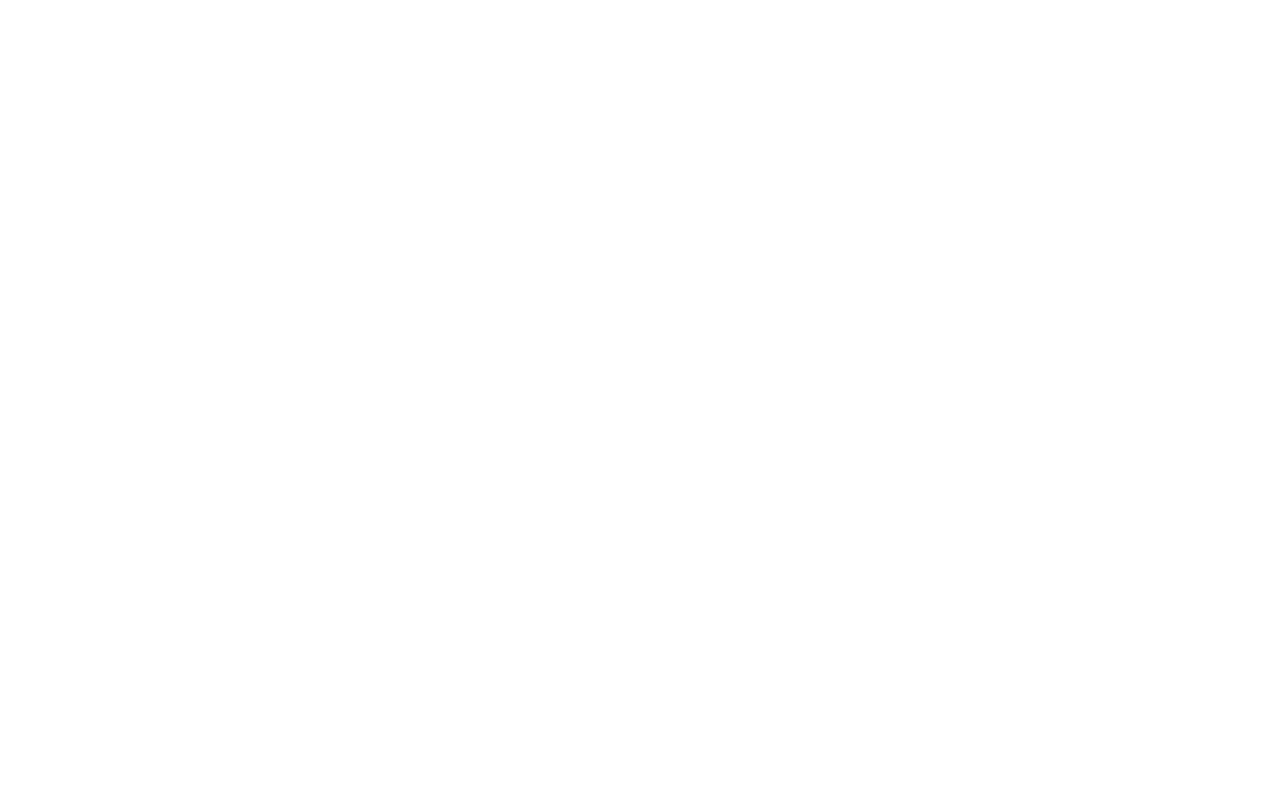
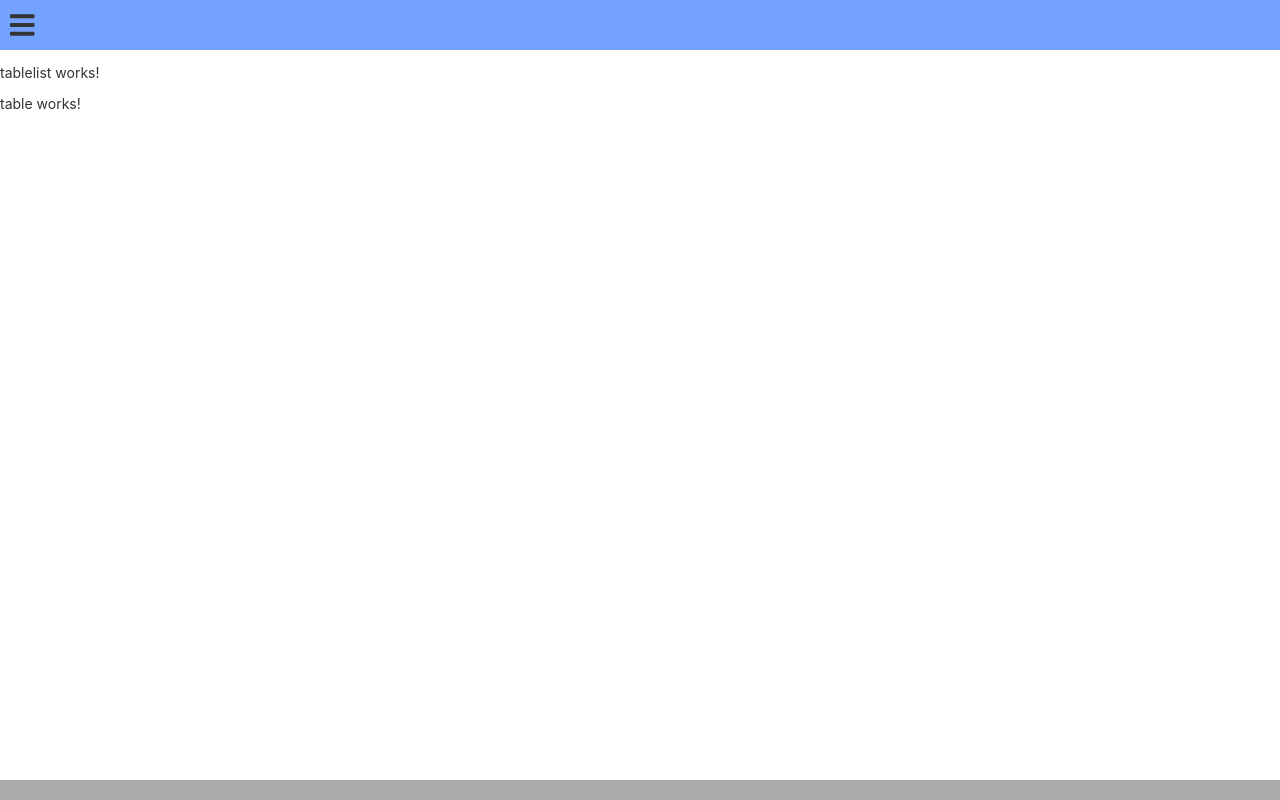
Before and after one commit to ElCattivo13/ECskat, an Angular app in the folder spa/: page / in a window 1280 px wide. Built offline with nearby package versions, Linux system fonts and the light colour scheme.

Commit message:
added bars icon and some css

```diff
--- a/spa/src/app/app.module.ts
+++ b/spa/src/app/app.module.ts
@@ -8,7 +8,7 @@ import { TableComponent } from './components/table/table.component';
 import { TablelistComponent } from './components/tablelist/tablelist.component';
 import { StichComponent } from './components/stich/stich.component';
 import { FontAwesomeModule, FaIconLibrary } from '@fortawesome/angular-fontawesome';
-import { faCoffee } from '@fortawesome/free-solid-svg-icons';
+import { faBars } from '@fortawesome/free-solid-svg-icons';
 
 @NgModule({
   declarations: [
@@ -29,6 +29,6 @@ import { faCoffee } from '@fortawesome/free-solid-svg-icons';
 })
 export class AppModule {
     constructor(library: FaIconLibrary) {
-        library.addIcon(faCoffee);
+        library.addIcons(faBars);
     }
 }
--- a/spa/src/app/components/header/header.component.css
+++ b/spa/src/app/components/header/header.component.css
@@ -7,4 +7,9 @@
     width: 100%;
     height: var(--header-height);
     display: flex;
+    align-items: center;
 }
+
+fa-icon {
+    padding: 10px;
+}
--- a/spa/src/app/components/header/header.component.html
+++ b/spa/src/app/components/header/header.component.html
@@ -1,3 +1,3 @@
 <div class="ecsHeader">
-  <fa-icon icon="coffee"></fa-icon>
+  <fa-icon icon="bars" size="2x"></fa-icon>
 </div>
```
